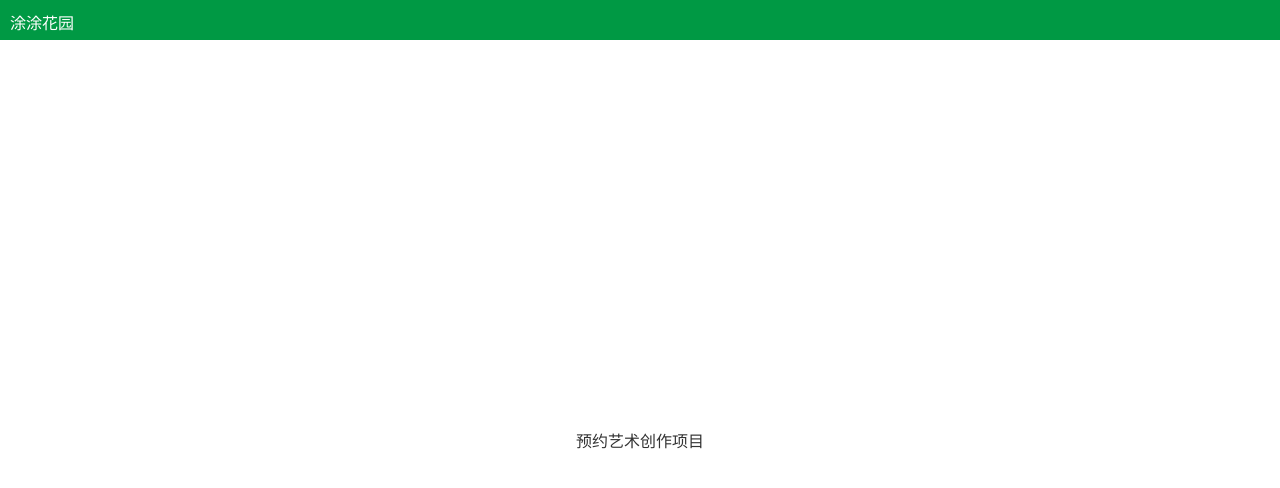
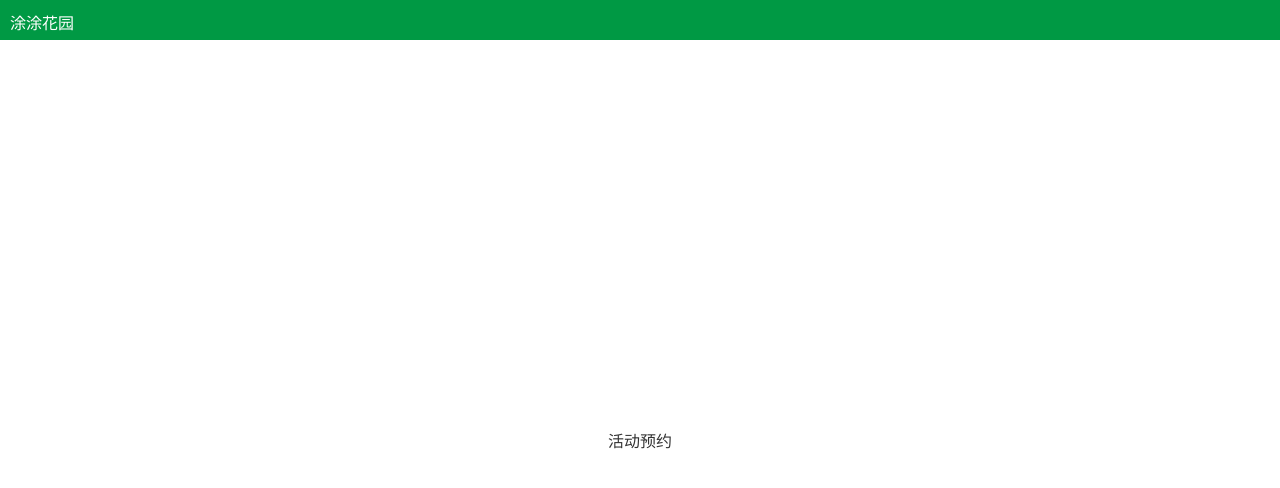
Before and after one commit to tutuhuayuan/tutuhuayuan.github.io, a plain HTML site: page index.html in a window 1280 px wide. Drawn offline with Linux system fonts and the light colour scheme.

Commit message:
change some text

```diff
--- a/index.html
+++ b/index.html
@@ -21,7 +21,7 @@
 
     <main>
         <div class="Bookings">
-            <a href='https://outlook.office365.com/owa/calendar/Bookings@tutuhuayuan.com/bookings/'>预约艺术创作项目</a>
+            <a href='https://outlook.office365.com/owa/calendar/Bookings@tutuhuayuan.com/bookings/'>活动预约</a>
         </div>
     </main>
 
```
